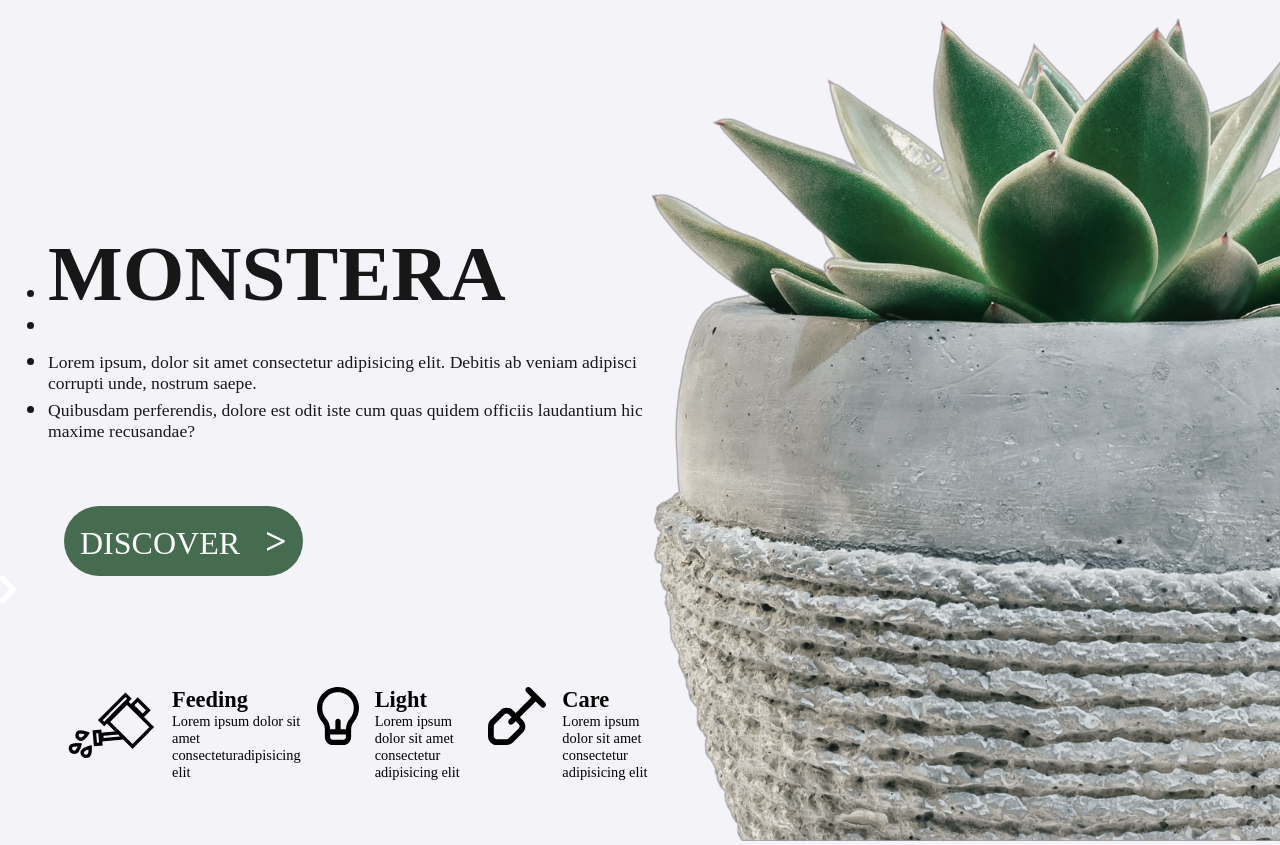
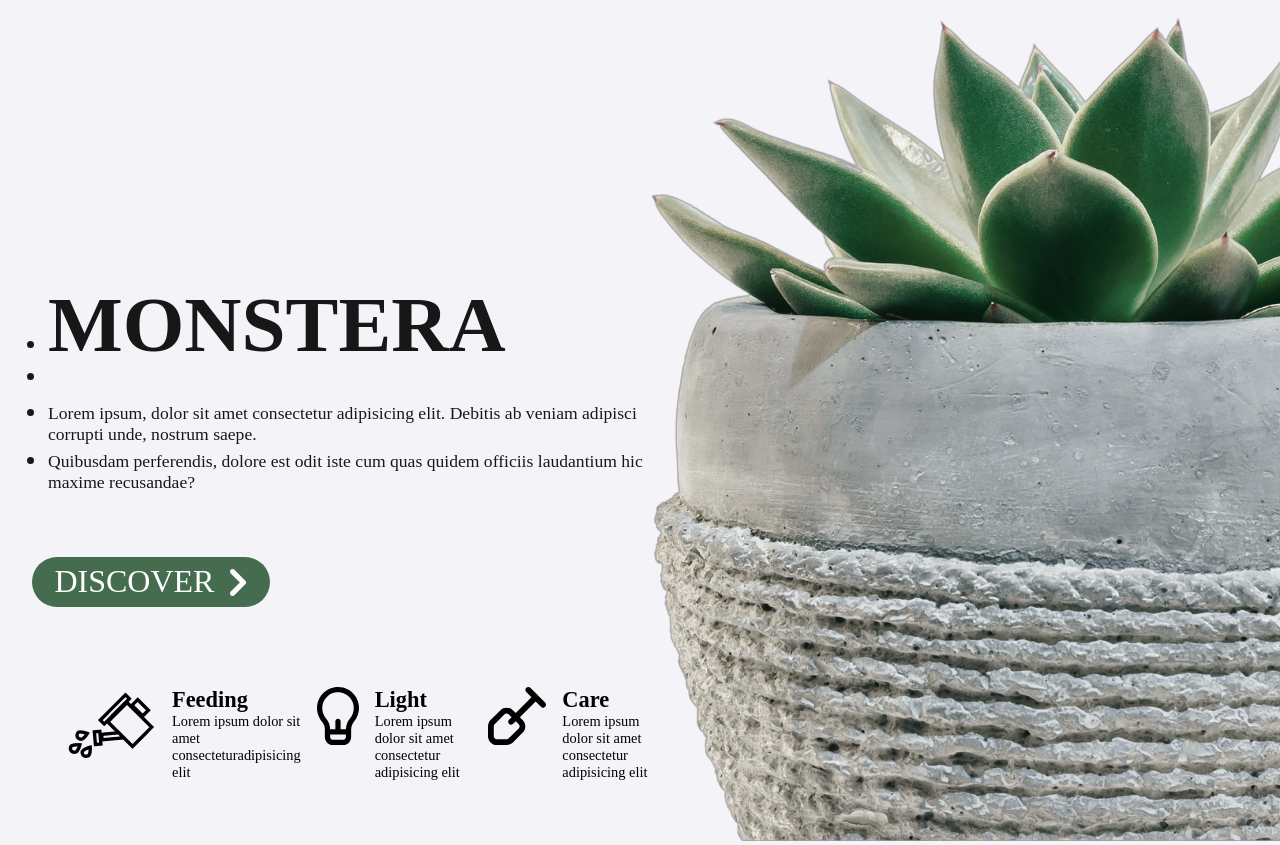
Before and after one commit to iyuvrajsha/html-CSS-project5, a website: page index.html in a window 1280 px wide. Shown: the part 93-938 px from the top of the page. Drawn offline with Linux system fonts and the light colour scheme; a web font is replaced by a local one.

Commit message:
update CSS.md

```diff
--- a/index.html
+++ b/index.html
@@ -88,21 +88,23 @@
       }
 
       #midWholePart121 h1{
-        width: fit-content;
-        background-color: #466c50;
         color: white;
         font-weight: 100;
+        padding-right: 0.5em;
+      }
+      #midWholePart121{
+        display: flex;
+        background-color: #466c50;
         border-radius: 2em;
-        padding: 0.4em 0.5em;
+        padding: 0.4em 1.4em;
         margin-left: 2em;
+        width: fit-content;
+        align-items: center;
       }
-      #midWholePart121 h1::after{
-        content: ' >';
-        padding-left: 0.4em;
-        font-weight: bold;
-        font-size: 1.2em;
+      #midWholePart121 img{
+        position: relative;
+        top: 3px;
       }
-
       #midWholePart13{
         display: flex;
         margin: 5em 0em 4em 3em ;
```
Also changed, not shown: Screenshot.png.
